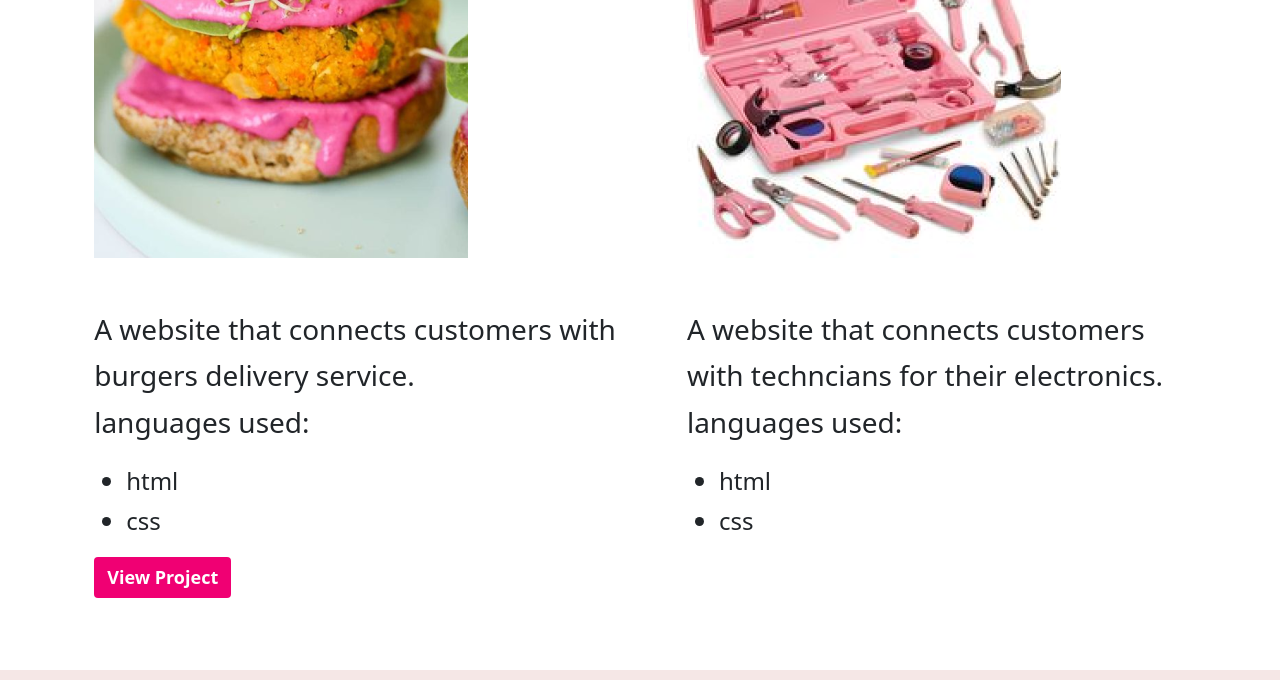
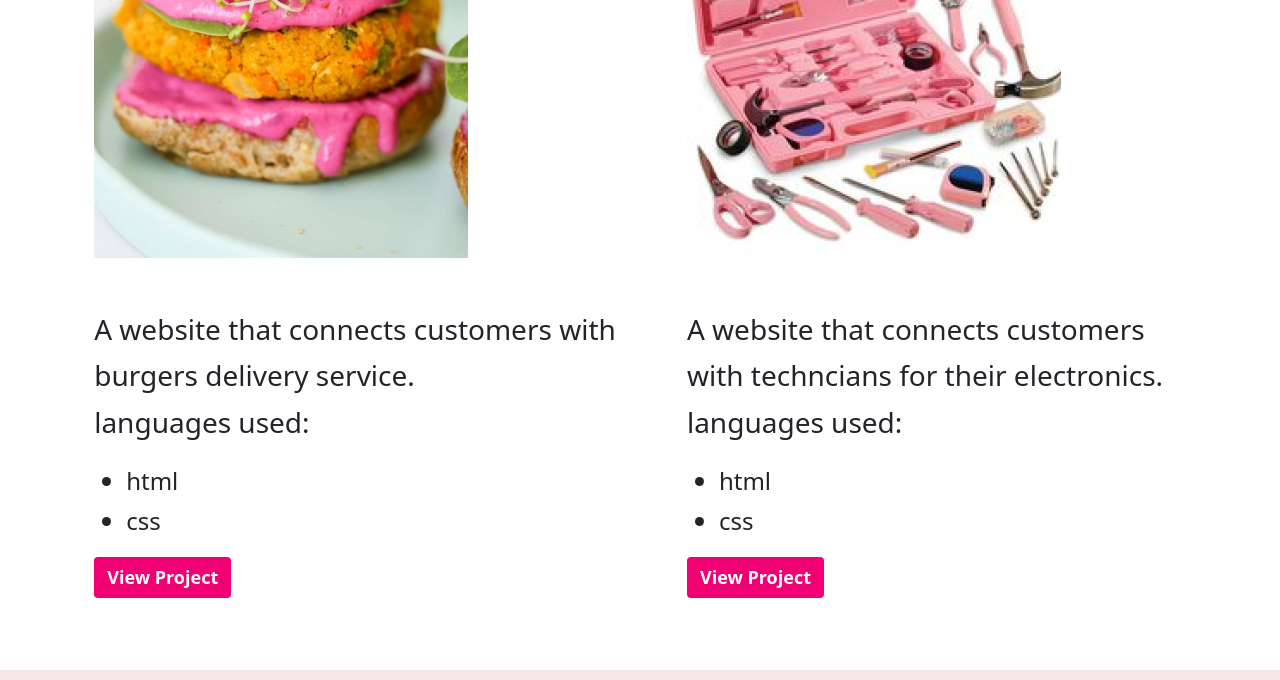
Before and after one commit to SheinaHamisi/Portfolio, a plain HTML site: page index.html in a window 1280 px wide. Shown: the part 2518-3198 px from the top of the page. Drawn offline with nearby package versions, Linux system fonts and the light colour scheme.

Commit message:
added button link to customer-service project.

```diff
--- a/index.html
+++ b/index.html
@@ -109,6 +109,7 @@
             <li> html</li>
             <li> css</li>
           </ul>
+          <a href="https://sheinahamisi.github.io/The-burger-palace/"><button class="btn btn-custom">View Project</button></a>
         </div>
       </div>
 
```
